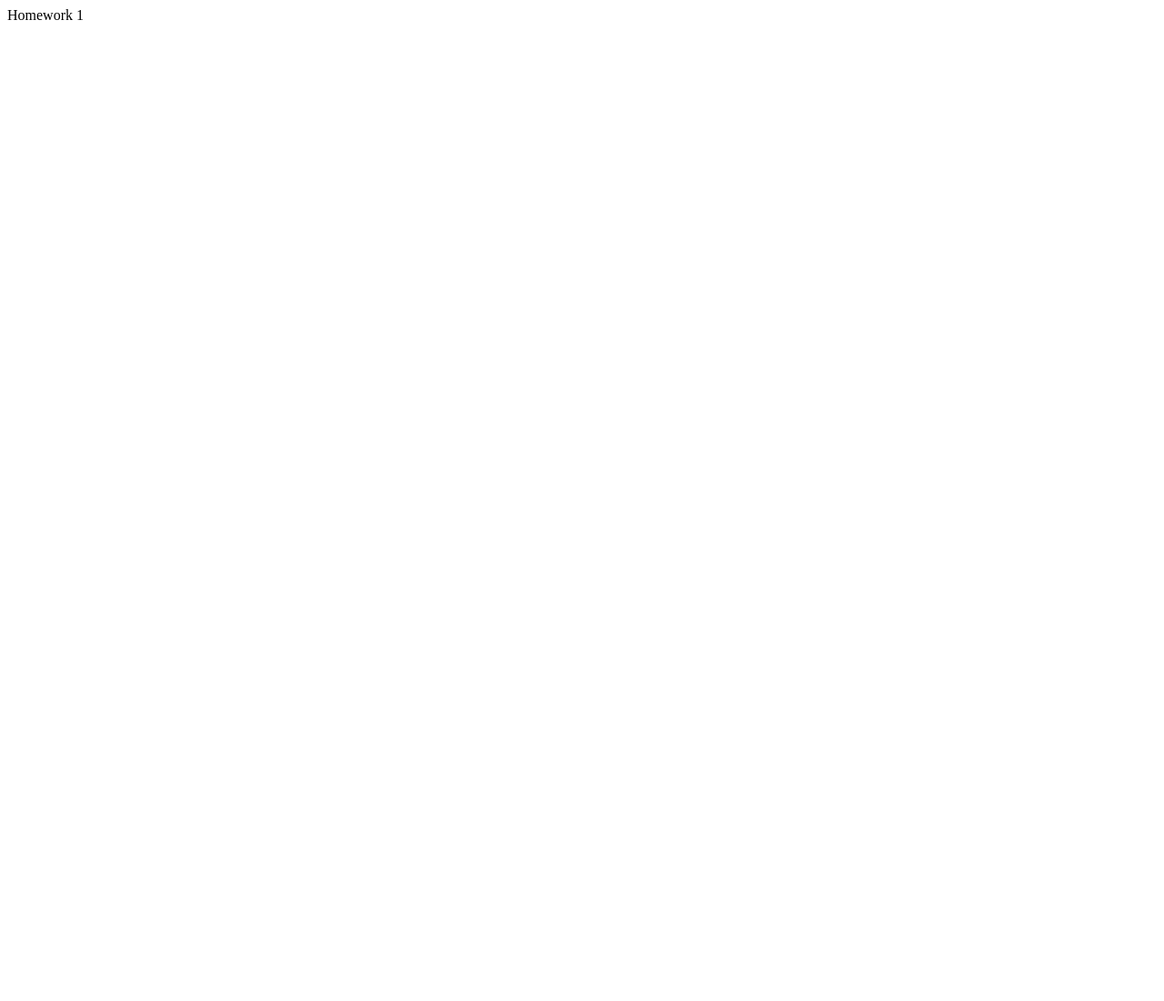
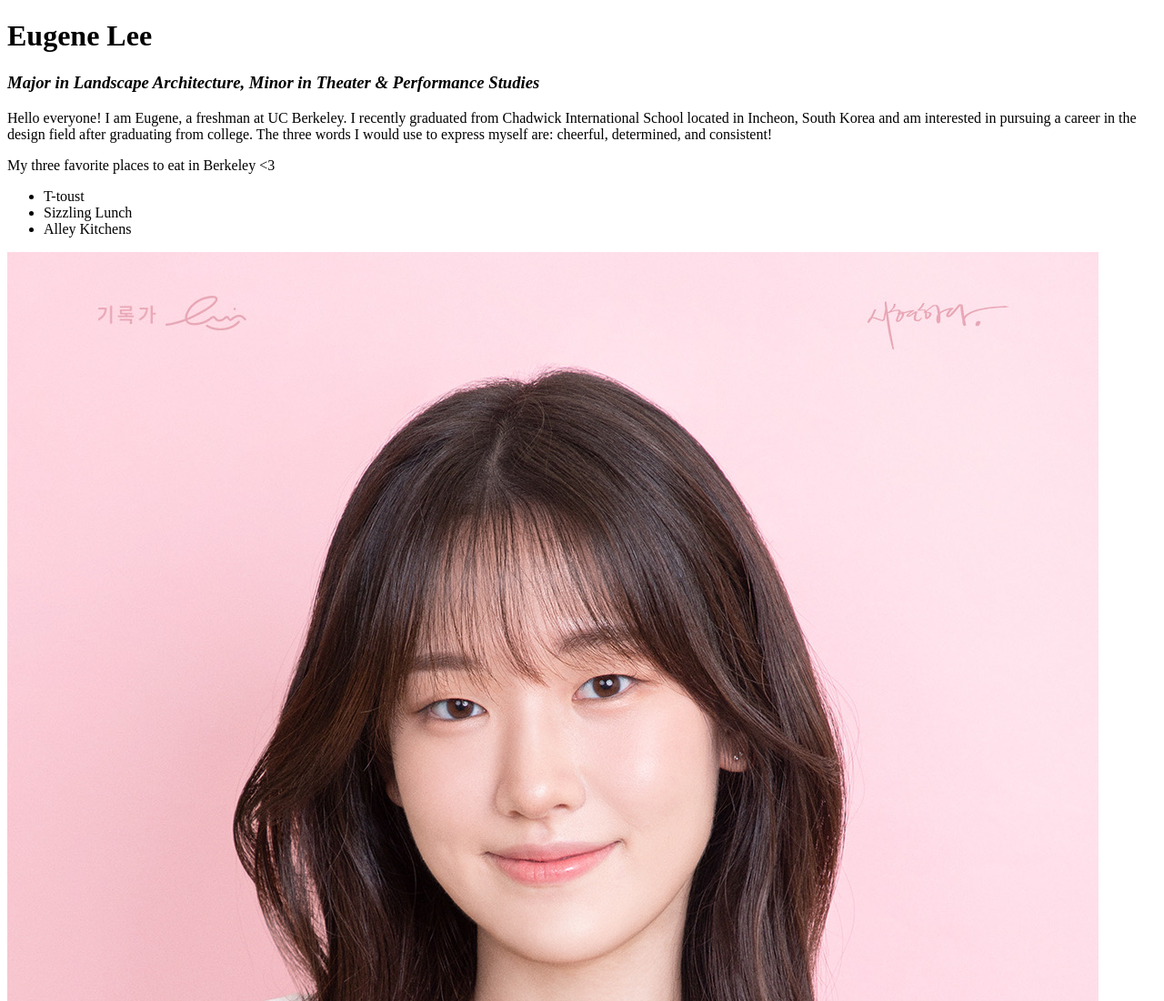
Before and after one commit to eugeneyjlee/eugeneyjlee.github.io, a plain HTML site: page homeworks/hw1/index.html in a window 1280 px wide. Shown: the top 1100 px of the page at 91% size. Before the commit the page ends 800 px from the top, so only its background shows below. Drawn offline with Linux system fonts and the light colour scheme.

Commit message:
finished hw1

```diff
--- a/homeworks/hw1/index.html
+++ b/homeworks/hw1/index.html
@@ -1,6 +1,30 @@
-<!DOCTYPE html>
+<!doctype html>
 <html>
-    <body>
-        Homework 1
-    </body>
+
+<h1><strong>Eugene Lee</strong></h1>
+<h3><em>Major in Landscape Architecture, Minor in Theater & Performance Studies</em></h3>
+
+<p>
+    Hello everyone! I am Eugene, a freshman at UC Berkeley. I recently graduated from Chadwick International School located in Incheon, South Korea and am interested in pursuing a career in the design field after graduating from college. The three words I would use to express myself are: cheerful, determined, and consistent!
+</p>
+
+<p>
+My three favorite places to eat in Berkeley <3
+</p>
+<ul>
+    <li>T-toust</li>
+    <li>Sizzling Lunch</li>
+    <li>Alley Kitchens</li>
+</ul>
+
+<img src="assets/img/profile.jpg" />
+
+<a href="https://www.youtube.com/eugeneyjlee">Click here </a>
+
+<ul>
+    <li>From this article, I learned the importance of critically analyzing and deconstructing the design elements of commonly used apps to develop a keen eye for design. Kathleen Warner stresses the importance of thoroughly analyzing the design elements of the apps, such as hierarchy, content, intent, and audience, in order to comprehend the designers' motivations.</li>
+    <li>My favorite part of the article was the "Breaking down the app" section, where Kathleen deconstructed popular apps like Airbnb, Twitter, and Spotify. It was simpler to understand the level of thinking that goes into seemingly straightforward design decisions because to this hands-on approach, which was supported by detailed observations. It also highlighted the numerous factors that a designer must take into account.</li>
+    <li>"Don’t just use apps, study them."</li>
+    <li>I would rate the article an 8 out of 10. I liked how the article took an instructional approach, giving readers practical tips and examples to help them develop their design intuition. The information was interesting and instructive because it offered useful guidance along with examples from real-world situations.</li>
+</ul>
 </html>
```
Also changed, not shown: homeworks/hw1/assets/img/profile.jpg (added), 4 other files.
